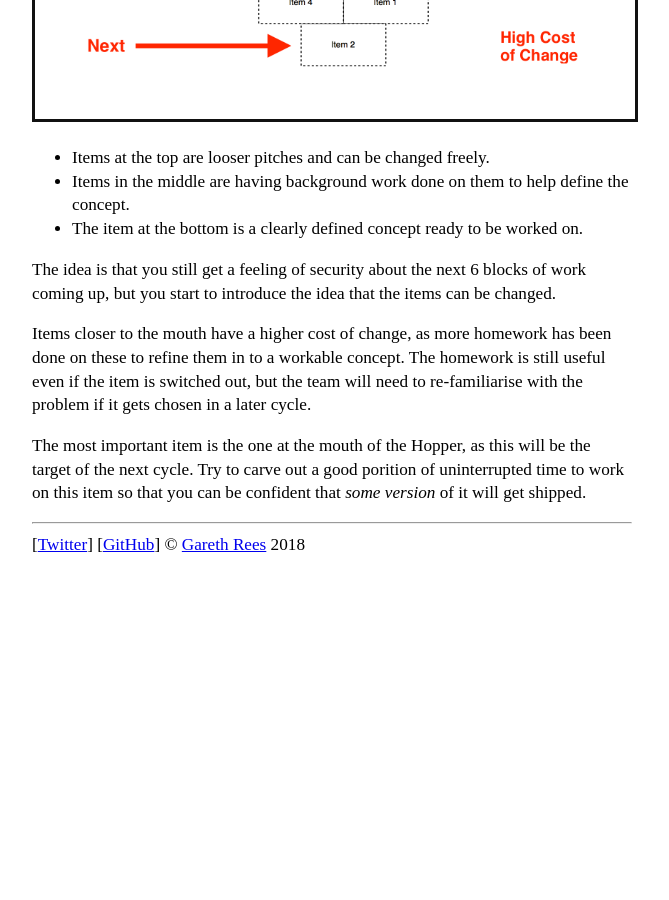
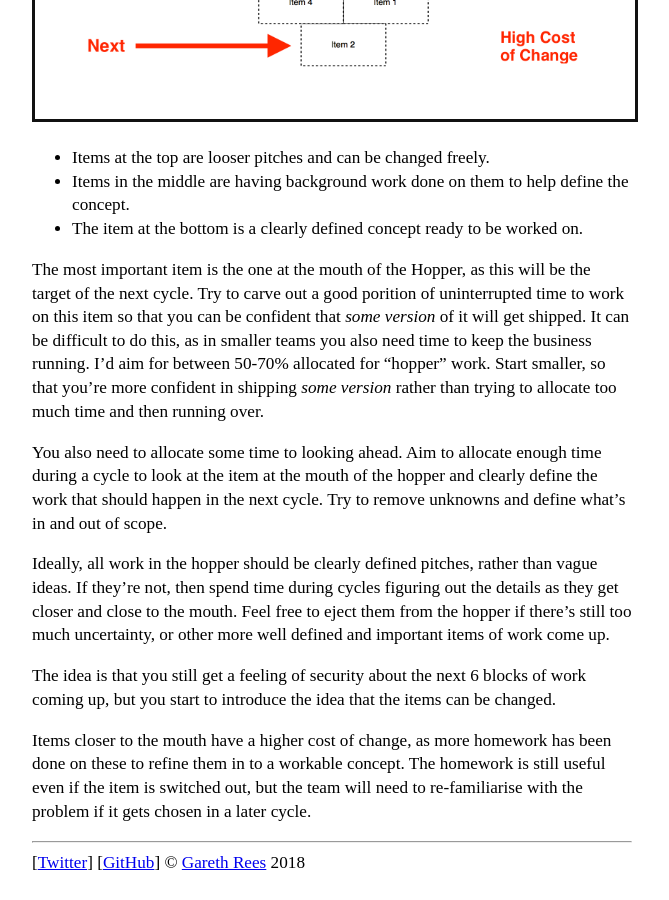
Before and after one commit to garethrees/garethrees.github.com, a Jekyll site: the page built from _posts/2018-04-24-hopper-vs-roadmap.md, in a window 1280 px wide and 900 px high, scrolled down 2447 px. Shown: the whole window, without its empty margins (308-977 px from the left). Built offline with Jekyll 4.4.1, drawn with Linux system fonts in a browser that asks for light colours; before the commit the page ends 3107 px from its top, so only the background shows below that; some of the changed text lies outside the part shown.

Commit message:
More Hopper updates

```diff
--- a/_posts/2018-04-24-hopper-vs-roadmap.md
+++ b/_posts/2018-04-24-hopper-vs-roadmap.md
@@ -34,7 +34,7 @@ Basecamp have [lots of other work practices](https://www.feltpresence.com/how-we
 The key parts that I think allow the Hopper to work for them are that:
 
 * They _expect to be done_ in a cycle; that way items don't roll over in to the next cycle.
-* They have a Strategy team refining the pitches in to well defined concepts ready for product teams to implement; that means you spend less time hitting blockers during the "work" cycle.
+* They have a Strategy team refining the [pitches](https://m.signalvnoise.com/how-we-set-up-our-work-cbce3d3d9cae#0fe5) in to well defined concepts ready for product teams to implement; that means you spend less time hitting blockers during the "work" cycle.
 * Product teams don't have any other assignments like dealing with unrelated bugs or support requests that distracts them from the cycle work.
 * They're happy to tweak scope through the cycle so that _some version_ gets shipped at the end.
 
@@ -56,8 +56,12 @@ So with that in mind, I visualise the Hopper as a 3 × 2 × 1 grid:
 * Items in the middle are having background work done on them to help define the concept.
 * The item at the bottom is a clearly defined concept ready to be worked on.
 
+The most important item is the one at the mouth of the Hopper, as this will be the target of the next cycle. Try to carve out a good porition of uninterrupted time to work on this item so that you can be confident that _some version_ of it will get shipped. It can be difficult to do this, as in smaller teams you also need time to keep the business running. I'd aim for between 50-70% allocated for "hopper" work. Start smaller, so that you're more confident in shipping _some version_ rather than trying to allocate too much time and then running over.
+
+You also need to allocate some time to looking ahead. Aim to allocate enough time during a cycle to look at the item at the mouth of the hopper and clearly define the work that should happen in the next cycle. Try to remove unknowns and define what's in and out of scope.
+
+Ideally, all work in the hopper should be clearly defined pitches, rather than vague ideas. If they're not, then spend time during cycles figuring out the details as they get closer and close to the mouth. Feel free to eject them from the hopper if there's still too much uncertainty, or other more well defined and important items of work come up.
+
 The idea is that you still get a feeling of security about the next 6 blocks of work coming up, but you start to introduce the idea that the items can be changed.
 
 Items closer to the mouth have a higher cost of change, as more homework has been done on these to refine them in to a workable concept. The homework is still useful even if the item is switched out, but the team will need to re-familiarise with the problem if it gets chosen in a later cycle.
-
-The most important item is the one at the mouth of the Hopper, as this will be the target of the next cycle. Try to carve out a good porition of uninterrupted time to work on this item so that you can be confident that _some version_ of it will get shipped.
```
